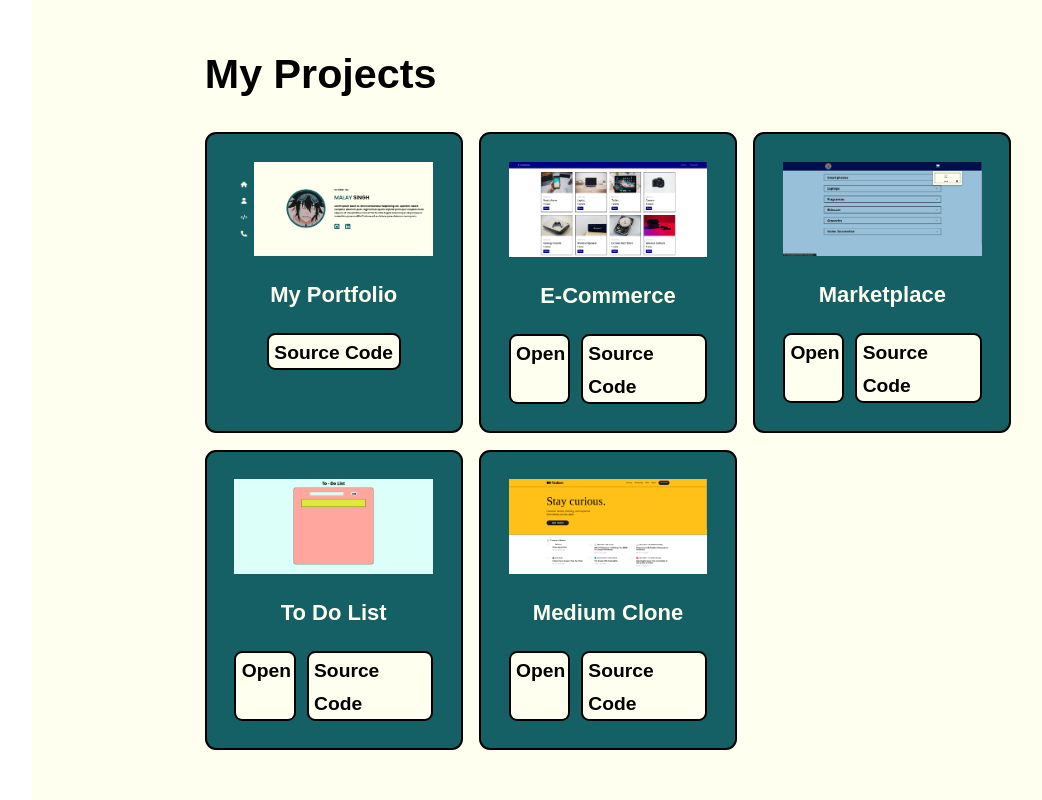
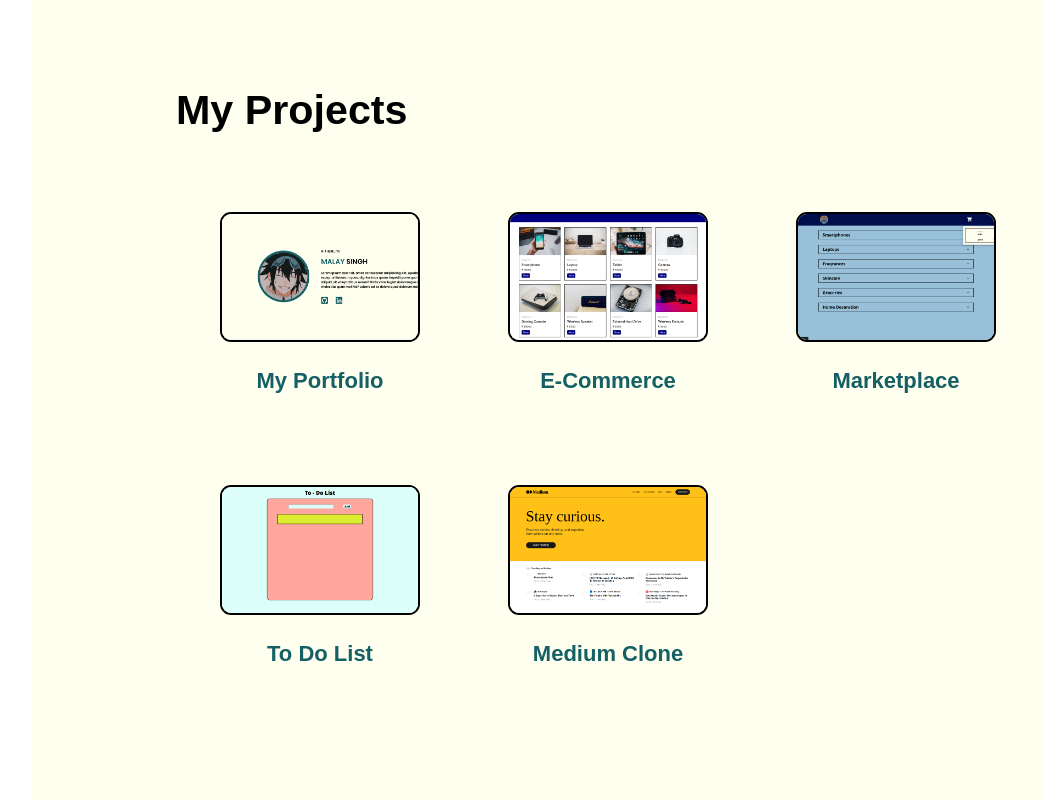
Before and after one commit to malay4singh/portfolio, a React (Vite) app: page / in a window 1280 px wide. Shown: the part 1600-2400 px from the top of the page, without its empty margins (96-1138 px from the left). Built offline with nearby package versions, Linux system fonts and the light colour scheme.

Commit message:
added details to projects

```diff
--- a/src/components/About.tsx
+++ b/src/components/About.tsx
@@ -4,7 +4,7 @@ function About(){
                         <div className="text-xs flex flex-col w-[80%]">
                                 <div className="flex flex-col gap-4">
                                         <div className="text-3xl">About Me</div>
-                                        <div className="text-sm">Hey, I'm a computer science engineer who loves messing around with computers. I find joy in tweaking operating systems, playing with hardware, and getting creative with web development. Arch Linux is my go-to - love the hands-on, customizable vibe. <br />If something involves coding, system stuff, and a bit of hardware wizardry, count me in!</div>
+                                        <div className="text-sm">I'm a Computer Science engineer passionate about customizing operating systems, exploring hardware, and creating innovative web solutions. I specialize in Linux for its hands-on, customizable nature.<br />As a student, I bring both theoretical knowledge and practical experience, driven by curiosity. I'm excited to collaborate on projects and contribute to groundbreaking initiatives in the field.</div>
 
                                         <div className="flex max-[600px]:flex-col max-[600px]:gap-4">
                                                 <div className="relative w-[50%]">
--- a/src/components/Home.tsx
+++ b/src/components/Home.tsx
@@ -16,7 +16,7 @@ function Home(){
                                 </div>
 
                                 <div>
-                                        A Full-Stack Web Developer passionate about creating interactive applications and experiences on the web.
+                                        A B.Tech CSE student aspiring to become a Full-Stack Web Developer and create interactive experiences on the web.
                                 </div>
 
                                 <div className="flex gap-7">
--- a/src/components/ProjectCard.tsx
+++ b/src/components/ProjectCard.tsx
@@ -1,31 +1,32 @@
+interface Project{
+        name: string,
+        img: string,
+        link: string,
+        code: string,
+        tech: string[],
+        features: string[]
+}
+
 interface ProjectCardProps{
-        name: string;
-        alias: string;
+        project: Project,
+        setVisibility: React.Dispatch<React.SetStateAction<boolean>>,
+        setProjectDetails: React.Dispatch<React.SetStateAction<any>>
 }
 
 function ProjectCard(props: ProjectCardProps){
-        const image_path=`${props.alias}.png`
-        const visit_link=`http://malaysingh.com/${props.alias}`
-        const source_code=`https://www.github.com/malay4singh/${props.alias}.git`
+
+        const viewDetails = ()=>{
+                props.setVisibility(true);
+                props.setProjectDetails(props.project);
+        }
+
         return(
-                <div className="border-2 border-black p-5 bg-[#156064] text-[#FFFFF0] rounded-lg">
-                        <div>
-                                <img className="mx-auto object-fit" src={image_path} width="230px" />
-                        </div>
+                <div onClick={viewDetails} className="p-8 text-[#156064] relative">
+                        <img className="mx-auto h-[130px] w-[260px] object-cover border-2 border-black rounded-lg cursor-pointer transition ease-in-out hover:shadow-2xl hover:scale-110 duration-400" src={props.project.img} />
 
                         <div className="flex flex-col items-center gap-4 mt-4">
                                 <div>
-                                        {props.name}
-                                </div>
-                                <div className="flex gap-2">
-                                        {props.alias!="portfolio" &&
-                                        <div className="border-2 border-black text-black bg-[#FFFFF0] px-1 rounded-md">
-                                                <a className="text-sm" href={visit_link} target='_blank'>Open</a>
-                                        </div>
-                                        }
-                                        <div className="border-2 border-black text-black bg-[#FFFFF0] px-1 rounded-md">
-                                                <a className="text-sm" href={source_code} target='_blank'>Source Code</a>
-                                        </div>
+                                        {props.project.name}
                                 </div>
                         </div>
                 </div>
--- /dev/null
+++ b/src/components/ProjectDetails.tsx
@@ -0,0 +1,67 @@
+interface Project{
+        name: string,
+        img: string,
+        link: string,
+        code: string,
+        tech: string[],
+        features: string[]
+}
+
+interface ProjectDetailsProps{
+        visibility: boolean,
+        setVisibility: React.Dispatch<React.SetStateAction<boolean>>
+        projectDetails: Project
+}
+
+function ProjectDetails(props: ProjectDetailsProps){
+
+        const hideDetails = ()=>{
+                props.setVisibility(false);
+        }
+
+        return(
+                <div className={`p-7 border-2 border-black absolute w-[75%] h-[30%] ${props.visibility ? "visible" : "invisible"} bg-[#156064] text-[#FFFFF0] rounded-lg`}>
+                        <div className="text-3xl">
+                                {props.projectDetails.name}
+                        </div>
+
+                        <div className="flex items-center justify-between">
+                                <div className="mt-6 text-xl">
+                                        Tech Used
+                                        <ul className="list-disc list-inside ml-4">
+                                                {props.projectDetails.tech.map(item =>(
+                                                        <li>{item}</li>
+                                                ))}
+                                        </ul>
+                                </div>
+
+                                <img className="w-[420px] h-[200px] mr-9 object-cover" src={props.projectDetails.img} />
+                        </div>
+
+
+                        <div className="mt-6 text-xl">
+                                Features
+                                <ul className="list-disc list-inside ml-4">
+                                        {props.projectDetails.features.map(item =>(
+                                                <li>{item}</li>
+                                        ))}
+                                </ul>
+                        </div>
+
+
+                        {props.projectDetails.name !== "My Portfolio" &&
+                                <div className="border-2 border-black text-black bg-[#FFFFF0] px-1 rounded-md absolute bottom-[30px] right-[340px] hover:cursor-pointer transition ease-in-out hover:shadow-2xl hover:scale-110 duration-400">
+                                        <a href={props.projectDetails.link}>Open</a>
+                                </div>
+                        }
+                        <div className="border-2 border-black text-black bg-[#FFFFF0] px-1 rounded-md absolute bottom-[30px] right-[150px] hover:cursor-pointer transition ease-in-out hover:shadow-2xl hover:scale-110 duration-400">
+                                <a href={props.projectDetails.code} target="_blank">Source Code</a>
+                        </div>
+                        <div onClick={hideDetails} className="border-2 border-black text-black bg-[#FFFFF0] px-1 rounded-md absolute bottom-[30px] right-[40px] hover:cursor-pointer transition ease-in-out hover:shadow-2xl hover:scale-110 duration-400">
+                                Close
+                        </div>
+                </div>
+        )
+}
+
+export default ProjectDetails
--- a/src/components/Projects.tsx
+++ b/src/components/Projects.tsx
@@ -1,21 +1,78 @@
+import { useState } from 'react'
+
 import ProjectCard from './ProjectCard'
+import ProjectDetails from './ProjectDetails';
 
 function Projects(){
+
+        const projects = [
+                {
+                        name: "My Portfolio",
+                        img: "portfolio.png",
+                        link: "https://malaysingh.com/portfolio",
+                        code: "https://www.github.com/malay4singh/portfolio.git",
+                        tech: ['JavaScript', 'TypeScript', 'React.js', 'Express.js', 'Tailwind CSS'],
+                        features: ['Simple and minimalistic design', 'Smooth and precise transitions', 'Hosted on AWS EC2', 'Express.js back-end serving multiple apps using the same server']
+                },
+                {
+                        name: "E-Commerce",
+                        img: "e-commerce.png",
+                        link: "https://malaysingh.com/e-commerce",
+                        code: "https://www.github.com/malay4singh/e-commerce.git",
+                        tech: ['EJS', 'Express.js', 'MongoDB', 'Passport.js', 'Tailwind CSS'],
+                        features: ['Full-Stack project using Express.js back-end', 'MongoDB Atlas Database', 'Separate Authorizations for Buyer and Seller', 'Fully Responsive Design']
+                },
+                {
+                        name: "Marketplace",
+                        img: "marketplace.png",
+                        link: "https://malaysingh.com/marketplace",
+                        code: "https://www.github.com/malay4singh/marketplace.git",
+                        tech: ['JavaScript', 'jQuery', 'HTML', 'CSS'],
+                        features: ['Dynamic Front-end using API calls', 'DOM Manipulation using jQuery', 'API Provided by dummyjson.com']
+                },
+                {
+                        name: "To Do List",
+                        img: "to-do-list.png",
+                        link: "https://malaysingh.com/to-do-list",
+                        code: "https://www.github.com/malay4singh/to-do-list.git",
+                        tech: ['JavaScript', 'jQuery', 'HTML', 'CSS'],
+                        features: ['Custom text inputs as to-do items', 'Task completion status', 'Re-ordering items']
+                },
+                {
+                        name: "Medium Clone",
+                        img: "medium-clone.png",
+                        link: "https://malaysingh.com/medium-clone",
+                        code: "https://www.github.com/malay4singh/medium-clone.git",
+                        tech: ['HTML', 'CSS'],
+                        features: ['Static Front-end clone of medium.com', 'CSS Styling tricks such as flexbox, sticky divs etc.']
+                },
+        ]
+
+        const [visibility, setVisibility] = useState<boolean>(false);
+        const [projectDetaills, setProjectDetails] = useState({
+                name: '',
+                img: '',
+                link: '',
+                code: '',
+                tech: [],
+                features: []
+        });
+
         return(
                 <div className='h-screen w-[90wv] flex items-center justify-center max-[600px]:w-screen max-[600px]:h-[90dvh] max-[1200px]:items-start max-[600px]:py-10 scrollable'>
-                        <div className='w-[70%] flex flex-col gap-6 '>
+                        <div className='w-[75%] flex flex-col gap-6 '>
                                 <div className='text-3xl'>
                                         My Projects
                                 </div>
 
-                                <div className='grid-cols-3 grid gap-3 max-[600px]:grid-cols-1 max-[1200px]:grid-cols-2'>
-                                        <ProjectCard name="My Portfolio" alias='portfolio' />
-                                        <ProjectCard name="E-Commerce" alias='e-commerce' />
-                                        <ProjectCard name="Marketplace" alias="marketplace" />
-                                        <ProjectCard name="To Do List" alias='to-do-list' />
-                                        <ProjectCard name="Medium Clone" alias="medium-clone" />
+                                <div className='grid-cols-3 grid max-[600px]:grid-cols-1 max-[1200px]:grid-cols-2'>
+                                        {projects.map(project =>(
+                                                <ProjectCard project={project} setVisibility={setVisibility} setProjectDetails={setProjectDetails} />
+                                        ))}
                                 </div>
                         </div>
+
+                        <ProjectDetails setVisibility={setVisibility} visibility={visibility} projectDetails={projectDetaills} />
                 </div>
         )
 }
```
Also changed, not shown: 1 other file (tests, documents, lock files or other folders).
